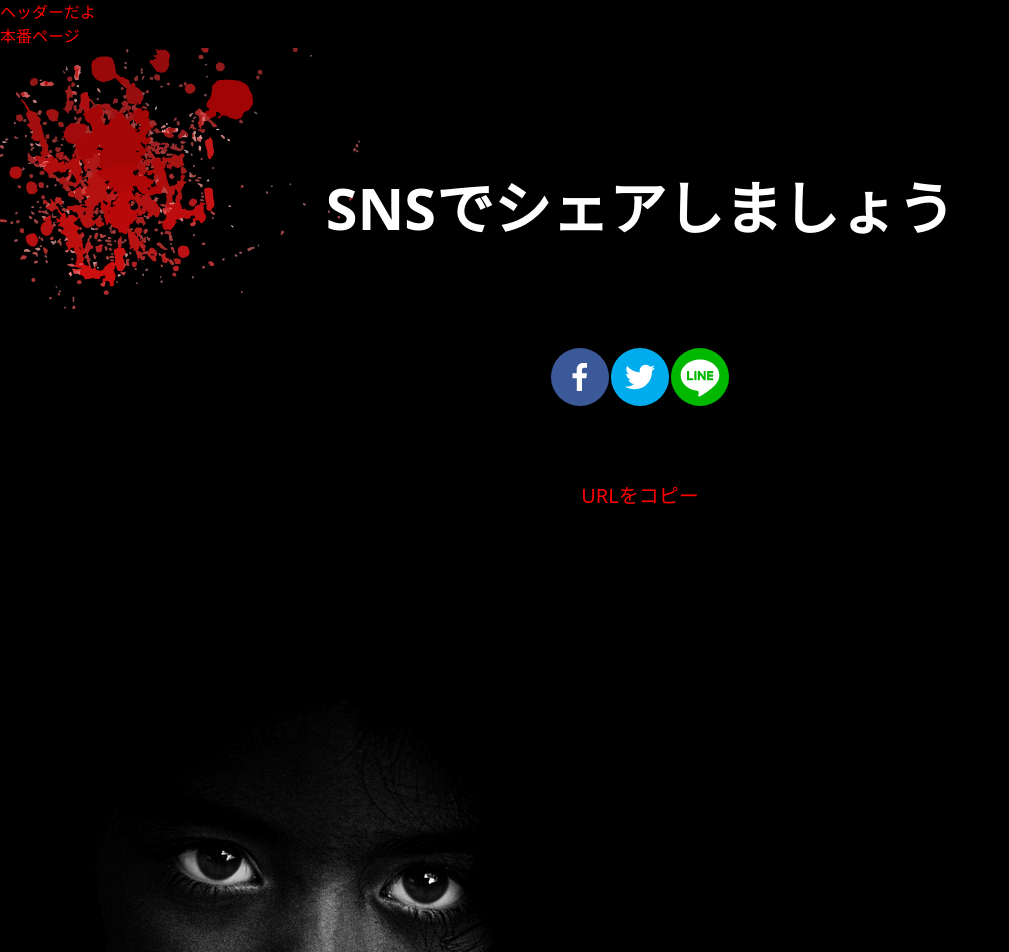
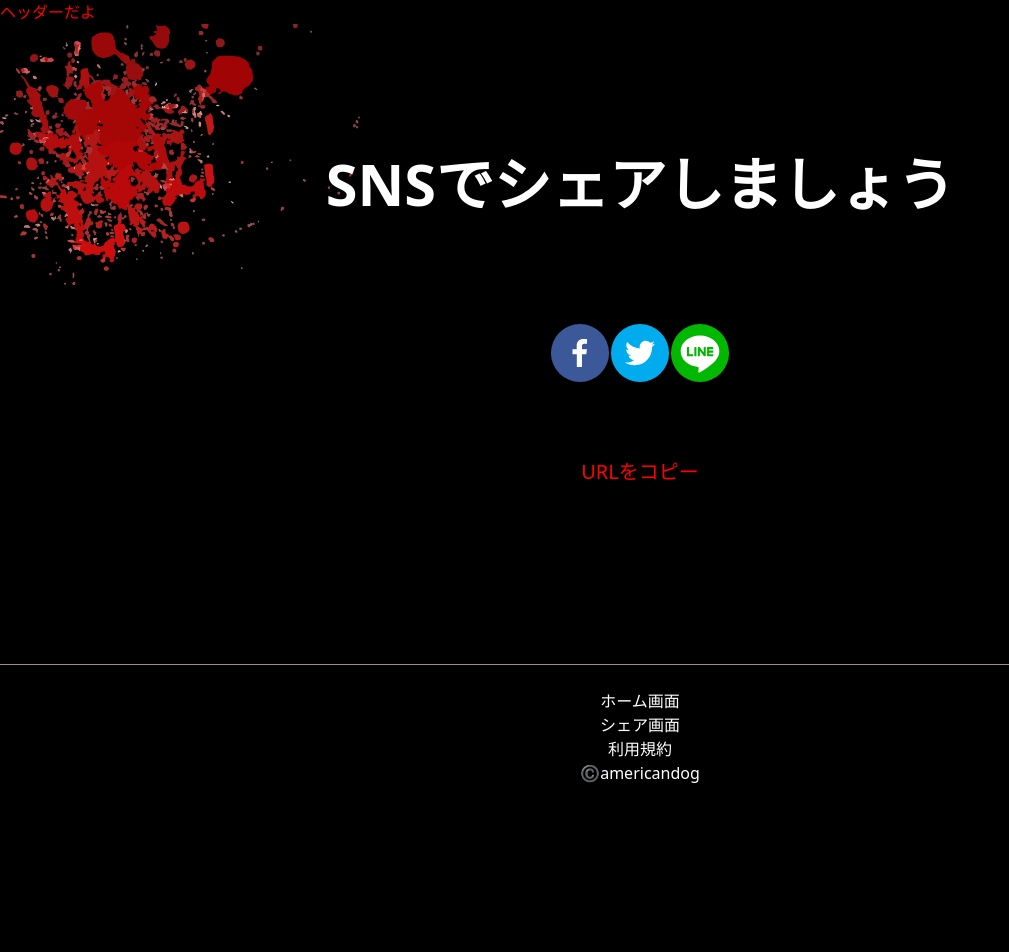
Before and after one commit to SatakeYusuke19920527/americandog, a Next.js app: page /secondtest in a window 1280 px wide. Shown: the top 952 px of the page, without its empty margins (0-1009 px from the left). After the commit the page ends 809 px from the top, so only its background shows below. Built offline with nearby package versions, Linux system fonts and the light colour scheme.

Commit message:
20231126sawafooter

```diff
--- a/src/components/Footer.tsx
+++ b/src/components/Footer.tsx
@@ -1,12 +1,12 @@
 import Link from "next/link"
 export default function Footer() {
     return (
-      <footer className="absolute bottom-100% ">
-      <div className=" text-center">
-          <Link href="/" className="text-white text-left ">ホーム画面</Link>
-          <Link href="/secondtest"　className="text-white ">シェア画面</Link>
-          <Link href="/termsOfUse"　className="text-white ">利用規約</Link>
-      </div>
+      <footer className="footer">
+          <ul className="text-center">
+           <li><Link href="/">ホーム画面</Link></li>
+           <li><Link href="/secondtest">シェア画面</Link></li>
+           <li><Link href="/termsOfUse">利用規約</Link></li>
+          </ul>
       <p className="text-white text-center"> ©️americandog</p>
       </footer>
     )
--- a/src/pages/secondtest.tsx
+++ b/src/pages/secondtest.tsx
@@ -12,7 +12,7 @@ import {
 
 
 export default function About() {
-    const URL = 'https://americandog.vercel.app/';
+    const URL = 'https://americandog.vercel.app';
   const QUOTE = 'あめりかんどっぐ　みんなに共有してね　#ホラー';
 
   const isBrowser = typeof window !== 'undefined';
@@ -29,7 +29,6 @@ export default function About() {
     return (
       <Layout>
         <div>
-          <h1 className="example">本番ページ</h1>
           <div className='honban'>
             <div className='sharebox'>
             <div className="share">SNSでシェアしましょう </div>
@@ -46,13 +45,11 @@ export default function About() {
              </LineShareButton>
             </div>
             <br/>
-           <button type='button' className='urlbutton' onClick={() => urlCopyHandler(location.href)}>
+           <button type='button' className='urlbutton' onClick={() => urlCopyHandler('https://americandog.vercel.app')}>
                 URLをコピー
            </button>
             </div>
             </div>
-            <img src="gUV2bq53JfFpNux4f44L1699701771-1699701910.gif"></img>
-
        </div>
 
       </Layout>
--- a/src/styles/globals.css
+++ b/src/styles/globals.css
@@ -38,9 +38,6 @@
   background-color: blue;
   opacity: 0.5;
 }
-
-
-
 
 .handle {
   color: red;
@@ -118,9 +115,21 @@
   transform: translate(-50%, -50%) rotate(-45deg);
 }
 
-.eee{
+.eee {
   position: absolute;
   left: 50%;
   top: 120%;
   transform: translate(-50%, -50%);
 }
+
+.footer {
+  padding: 1.5rem;
+  font-size: 16px;
+  color: rgb(255, 255, 255);
+  background: rgb(0, 0, 0);
+  border-top: 1px solid #a78888;
+}
+
+.footer a:hover {
+  color: rgb(255, 0, 0);
+}
```
